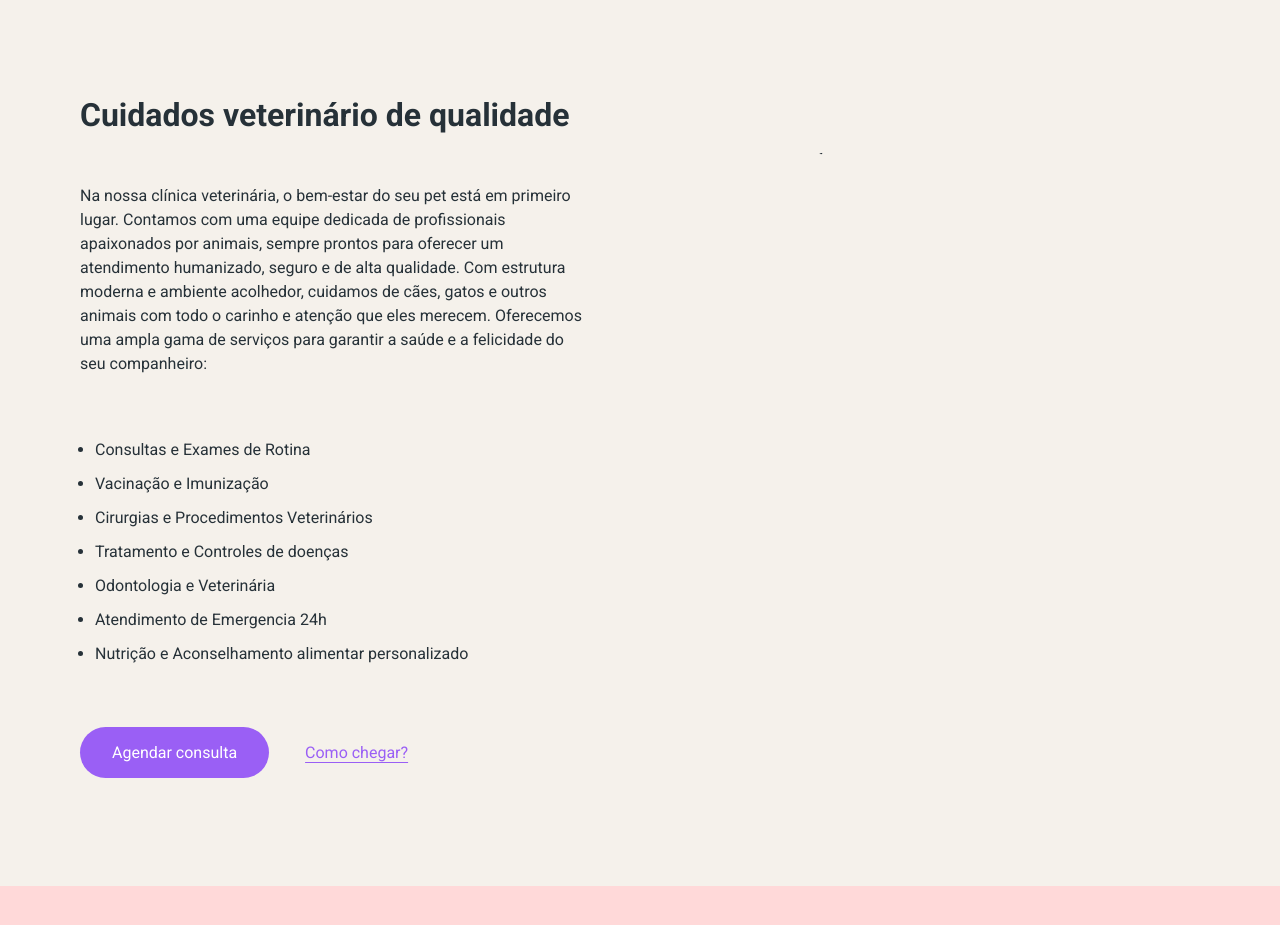
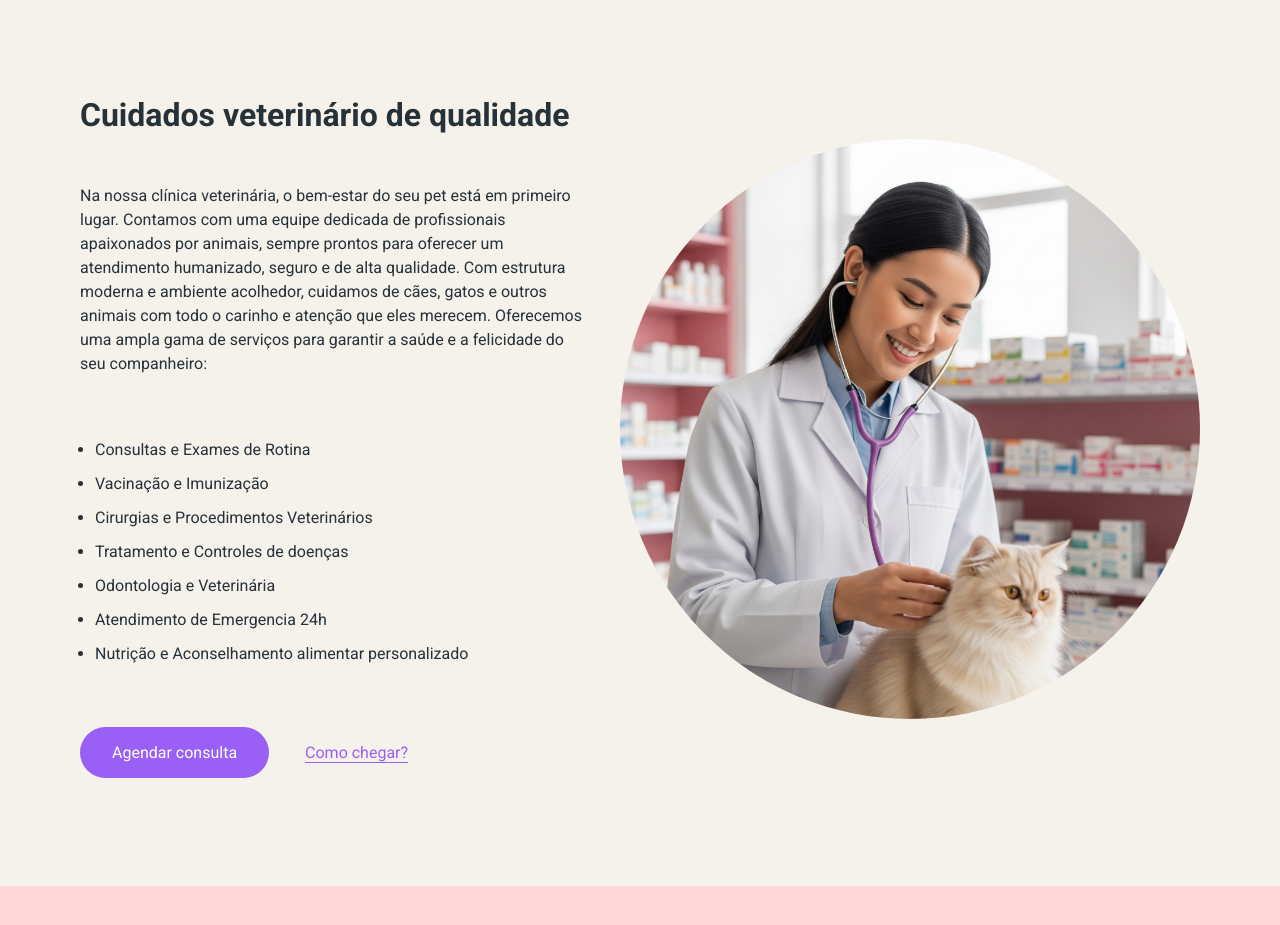
Before and after one commit to NicAlmeida/PetCare, a plain HTML site: page index.html in a window 1280 px wide. Shown: the part 900-1825 px from the top of the page. Drawn offline with Linux system fonts and the light colour scheme; the site is published under a folder, as on GitHub Pages, so addresses that start at the root find nothing.

Commit message:
fix: ajusta caminho das imagens para usar caminho relativo (./)

```diff
--- a/index.html
+++ b/index.html
@@ -12,7 +12,7 @@
 <body>
   <header class="menu">
     <a href="index.html">
-      <img src="img/logo-pet-care.png" alt="logo petcare" width="70px" height="50px" />
+      <img src="./img/logo-pet-care.png" alt="logo petcare" width="70px" height="50px" />
     </a>
 
     <nav>
@@ -26,7 +26,7 @@
   <main>
     <!-- inicio -->
     <section id="inicio">
-      <img class="img-inicio" src="img/gato-section-inicio.png" alt="Uma humana com seu pet" width="580" height="580"
+      <img class="img-inicio" src="./img/gato-section-inicio.png" alt="Uma humana com seu pet" width="580" height="580"
         class="img" />
 
       <div>
@@ -76,7 +76,7 @@
         <a class="botao-transparente" href="#"> Como chegar? </a>
       </div>
 
-      <img src="/img/img-clinica 1.jfif" alt="Uma humana com seu pet" width="580" height="580"
+      <img src="./img/img-clinica 1.jfif" alt="Uma humana com seu pet" width="580" height="580"
         style="border-radius: 300px;" />
     </section>
 
```
